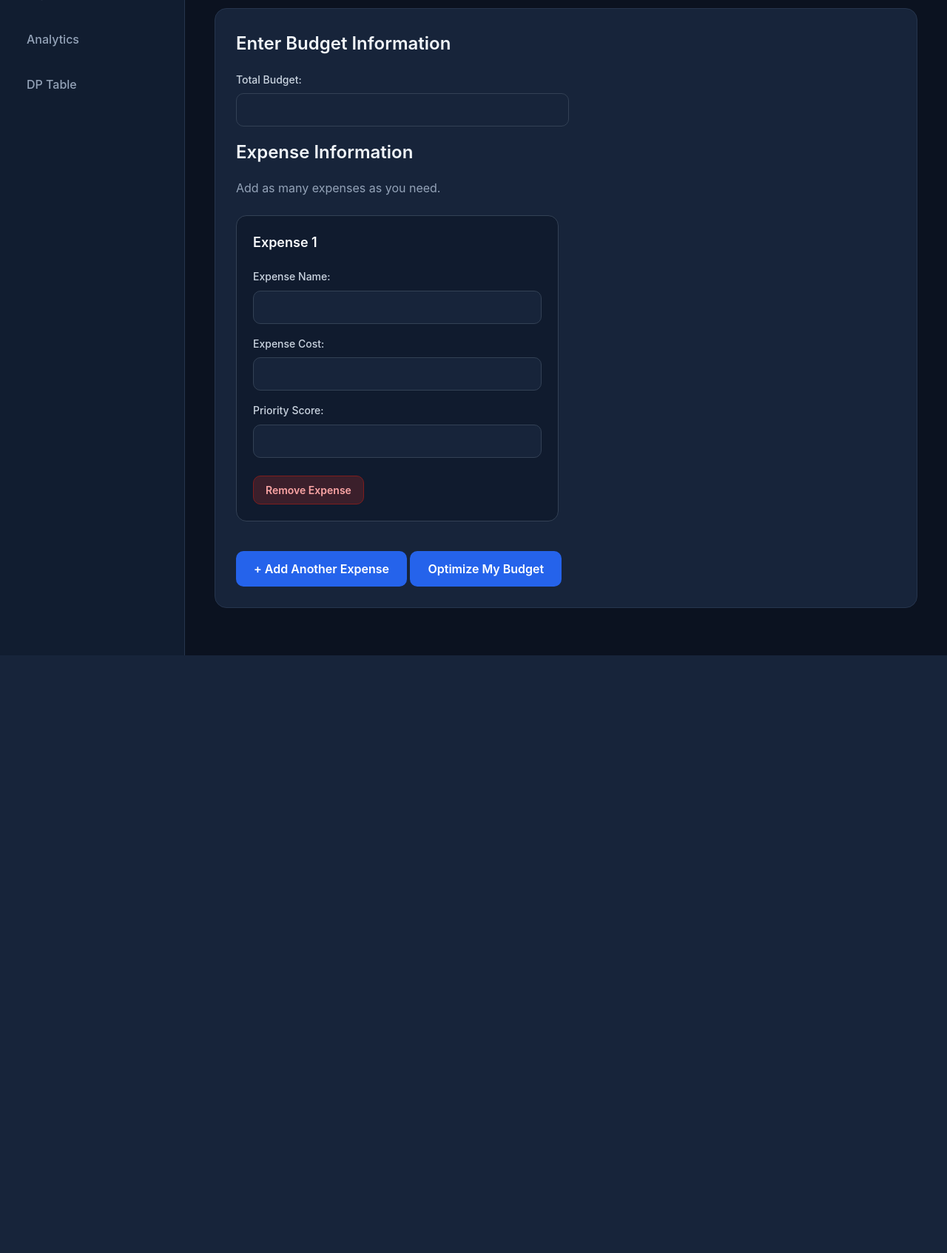
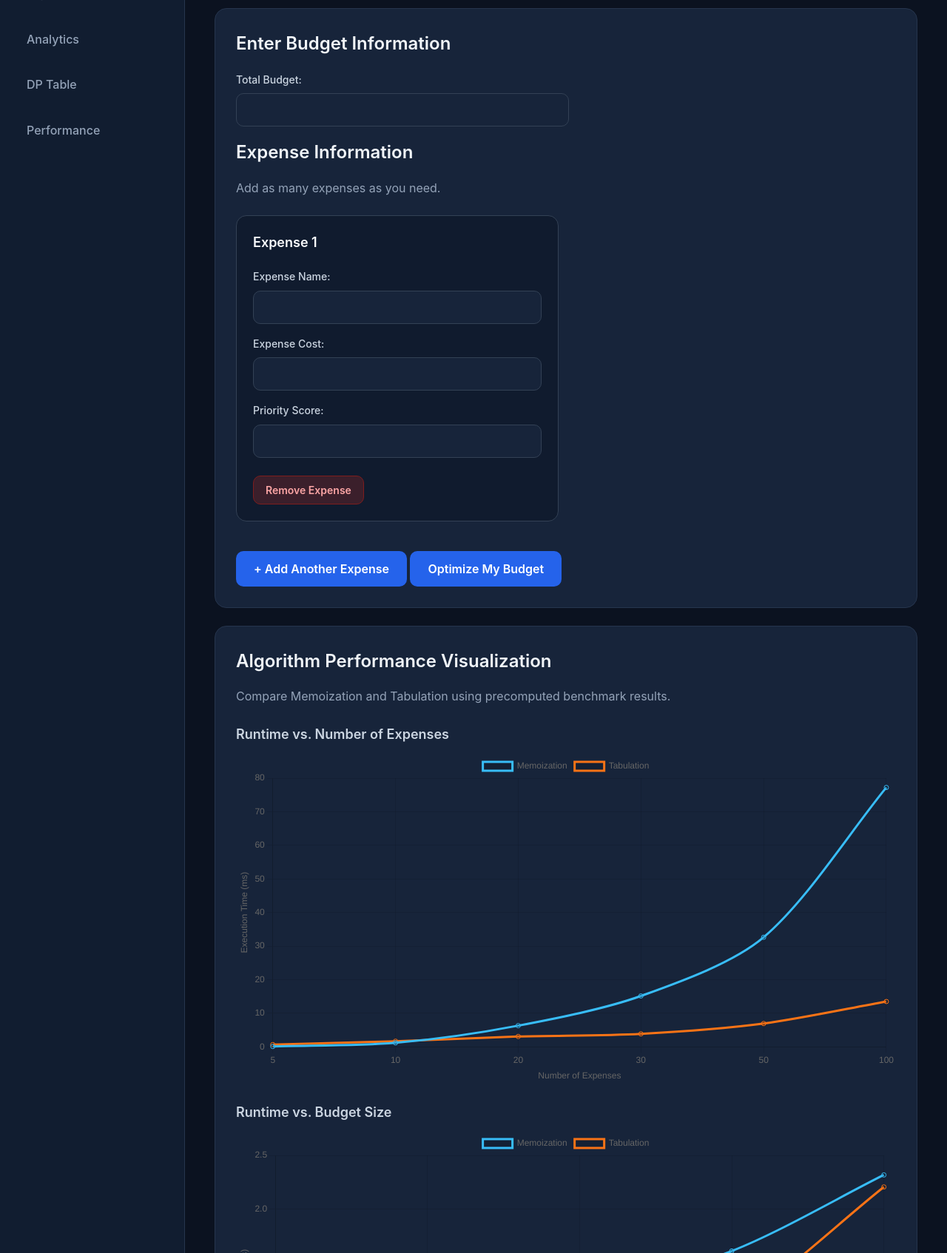
Before and after one commit to gairepragyan/SmartBudget---CSCE-4110, a Flask app: page / in a window 1280 px wide. Shown: the part 226-1920 px from the top of the page at 74% size. Before the commit the page ends 1112 px from the top, so only its background shows below. Run offline with Flask 3, Linux system fonts and the light colour scheme.

Commit message:
Add algorithm performance visualization charts

```diff
--- a/app.py
+++ b/app.py
@@ -1,13 +1,25 @@
+import csv
+from pathlib import Path
 
 from flask import Flask, render_template, request
 from Tabulation import solve_budget, knapsack_tabulation
 from Memoization import knapsack_memoization
 
 app = Flask(__name__)
+def load_benchmark_data(filename):
+    file_path = Path(__file__).resolve().parent / filename
+
+    with open(file_path, newline="") as file:
+        reader = csv.DictReader(file)
+        data = list(reader)
+
+    return data
 
 
 @app.route("/", methods=["GET", "POST"])
 def home():
+    expense_benchmarks = load_benchmark_data("benchmark_results.csv")
+    budget_benchmarks = load_benchmark_data("budget_benchmark_results.csv")
     error = None
     success = None
     result = None
@@ -113,6 +125,8 @@ def home():
         memo_result=memo_result,
         dp_table=dp_table,
         tabulation_states=tabulation_states,
+        expense_benchmarks=expense_benchmarks,
+        budget_benchmarks=budget_benchmarks,
     )
 
 
--- a/templates/index.html
+++ b/templates/index.html
@@ -27,6 +27,7 @@
             <a href="#expenses">Expenses</a>
             <a href="#analytics">Analytics</a>
             <a href="#dp-table">DP Table</a>
+            <a href="#algorithm-performance">Performance</a>
         </nav>
 
     </aside>
@@ -361,7 +362,31 @@
         </section>
 
         {% endif %}
+    <section id="algorithm-performance">
+    <h2>Algorithm Performance Visualization</h2>
 
+    <p>
+        Compare Memoization and Tabulation using
+        precomputed benchmark results.
+    </p>
+
+    <h3>Runtime vs. Number of Expenses</h3>
+
+    <div class="performance-chart">
+        <canvas id="expenseRuntimeChart"></canvas>
+    </div>
+
+    <h3>Runtime vs. Budget Size</h3>
+
+    <div class="performance-chart">
+        <canvas id="budgetRuntimeChart"></canvas>
+    </div>
+    <h3>DP States vs. Number of Expenses</h3>
+
+    <div class="performance-chart">
+    <canvas id="expenseStatesChart"></canvas>
+    </div>
+    </section>
     </main>
 
 </div>
@@ -509,6 +534,171 @@
     });
 
 </script>
+<script src="https://cdn.jsdelivr.net/npm/chart.js@4.4.8/dist/chart.umd.min.js"></script>
+<script>
+    const expenseBenchmarks = {{ expense_benchmarks | tojson }};
+    const budgetBenchmarks = {{ budget_benchmarks | tojson }};
 
+    const budgetSizes = budgetBenchmarks.map(row => Number(row.budget));
+
+    const budgetMemoTimes = budgetBenchmarks.map(row => Number(row.memoization_ms));
+
+    const budgetTabTimes = budgetBenchmarks.map(row => Number(row.tabulation_ms));
+
+    console.log("Budget sizes:", budgetSizes);
+    console.log("Budget Memoization times:", budgetMemoTimes);
+    console.log("Budget Tabulation times:", budgetTabTimes);
+    console.log("Expense benchmark data:", expenseBenchmarks);
+
+    const itemCounts = expenseBenchmarks.map(row => Number(row.items));
+
+    const memoTimes = expenseBenchmarks.map(row => Number(row.memoization_ms));
+
+    const tabTimes = expenseBenchmarks.map(row => Number(row.tabulation_ms));
+    const memoStates = expenseBenchmarks.map(row => Number(row.memo_states));
+
+    const tabStates = expenseBenchmarks.map(row => Number(row.tab_states));
+
+    console.log("Memoization states:", memoStates);
+    console.log("Tabulation states:", tabStates);
+
+    console.log("Item counts:", itemCounts);
+    console.log("Memoization times:", memoTimes);
+    console.log("Tabulation times:", tabTimes);
+
+const expenseChartCanvas = document.getElementById("expenseRuntimeChart");
+
+new Chart(expenseChartCanvas, {
+    type: "line",
+
+    data: {
+        labels: itemCounts,
+        datasets: [
+            {
+                label: "Memoization",
+                data: memoTimes,
+                borderColor: "#38bdf8",
+                tension: 0.3
+            },
+            {
+                label: "Tabulation",
+                data: tabTimes,
+                borderColor: "#f97316",
+                tension: 0.3
+            }
+        ]
+    },
+
+    options: {
+        responsive: true,
+        scales: {
+            x: {
+                title: {
+                    display: true,
+                    text: "Number of Expenses"
+                }
+            },
+            y: {
+                title: {
+                    display: true,
+                    text: "Execution Time (ms)"
+                },
+                beginAtZero: true
+            }
+        }
+    }
+});
+
+const budgetChartCanvas = document.getElementById("budgetRuntimeChart");
+
+new Chart(budgetChartCanvas, {
+    type: "line",
+
+    data: {
+        labels: budgetSizes,
+
+        datasets: [
+            {
+                label: "Memoization",
+                data: budgetMemoTimes,
+                borderColor: "#38bdf8",
+                tension: 0.3
+            },
+            {
+                label: "Tabulation",
+                data: budgetTabTimes,
+                borderColor: "#f97316",
+                tension: 0.3
+            }
+        ]
+    },
+
+    options: {
+        responsive: true,
+        scales: {
+            x: {
+                title: {
+                    display: true,
+                    text: "Budget Size ($)"
+                }
+            },
+            y: {
+                title: {
+                    display: true,
+                    text: "Execution Time (ms)"
+                },
+                beginAtZero: true
+            }
+        }
+    }
+});
+
+const statesChartCanvas = document.getElementById("expenseStatesChart");
+
+new Chart(statesChartCanvas, {
+    type: "line",
+
+    data: {
+        labels: itemCounts,
+
+        datasets: [
+            {
+                label: "Memoization States",
+                data: memoStates,
+                borderColor: "#38bdf8",
+                tension: 0.3
+            },
+            {
+                label: "Tabulation States",
+                data: tabStates,
+                borderColor: "#f97316",
+                tension: 0.3
+            }
+        ]
+    },
+
+    options: {
+        responsive: true,
+        scales: {
+            x: {
+                title: {
+                    display: true,
+                    text: "Number of Expenses"
+                }
+            },
+            y: {
+                title: {
+                    display: true,
+                    text: "DP States"
+                },
+                beginAtZero: true
+            }
+        }
+    }
+});
+
+
+
+</script>
 </body>
 </html>
```
